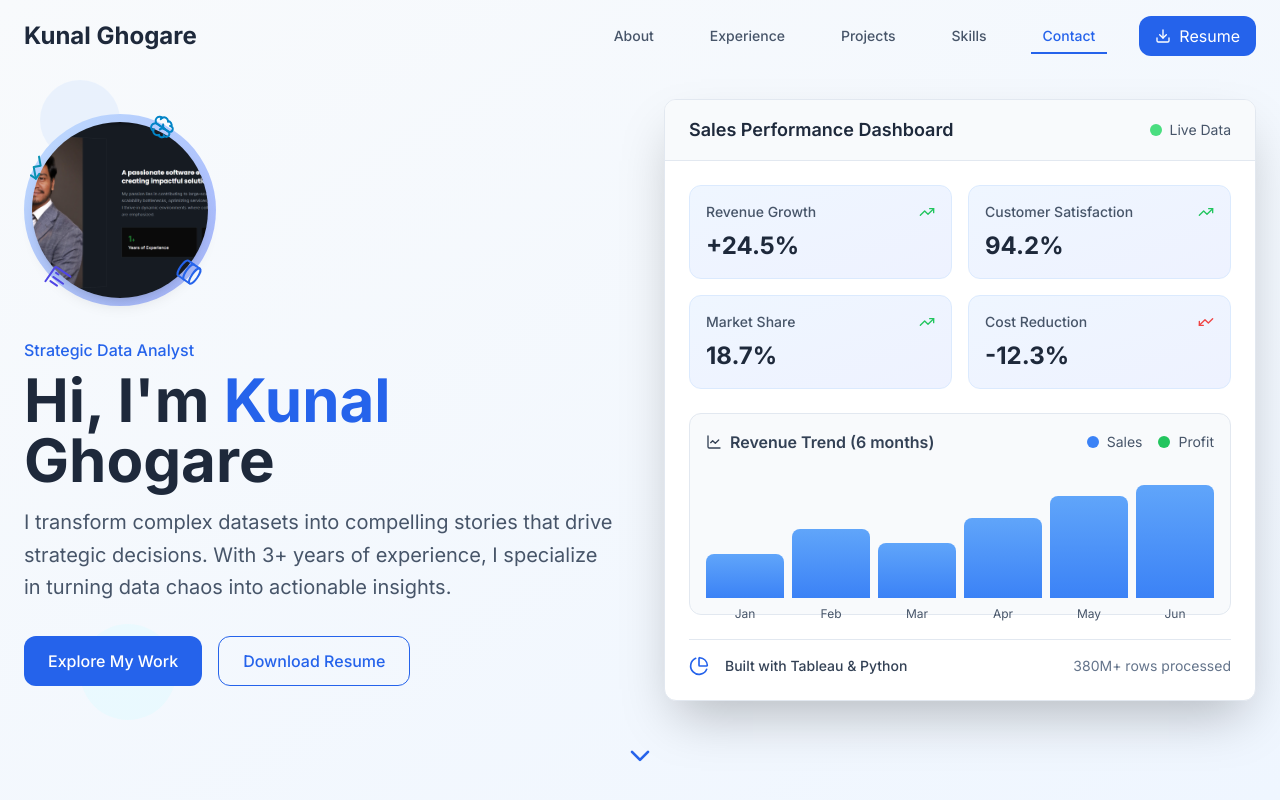
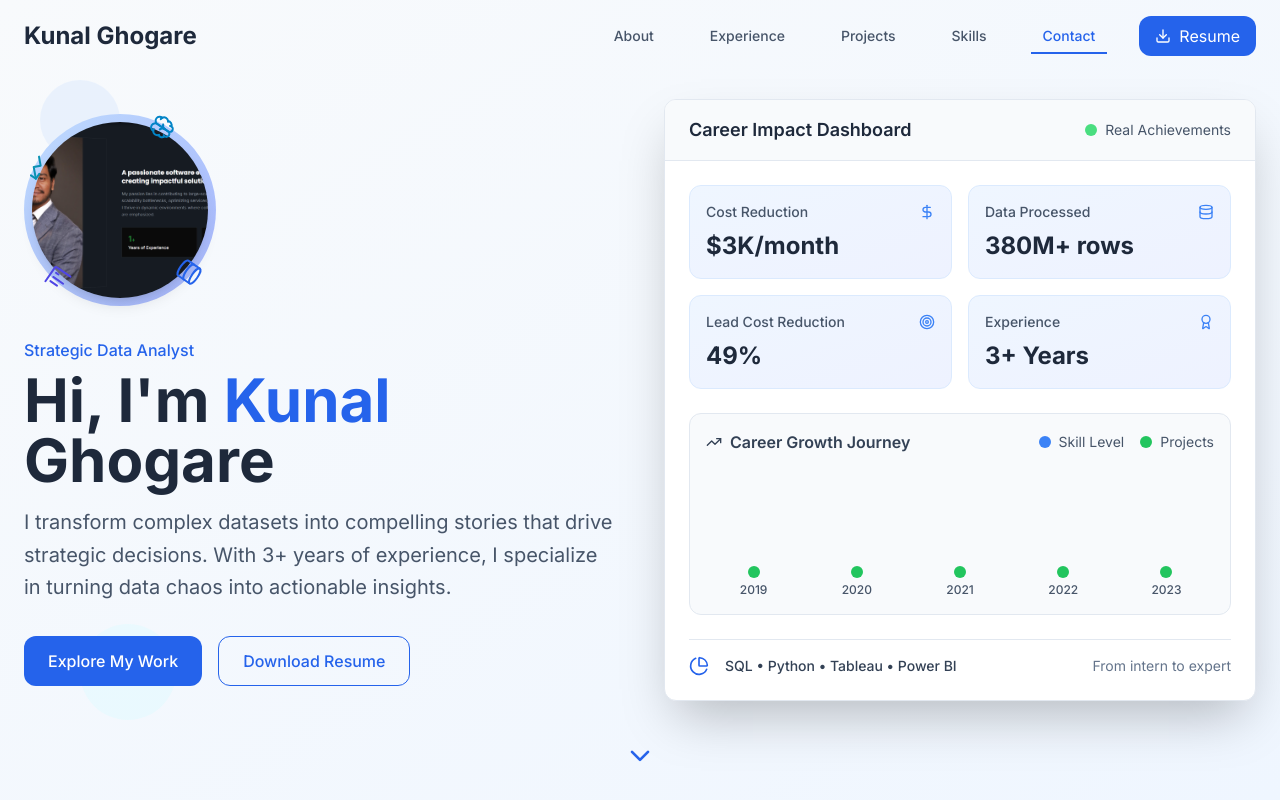
Before and after one commit to Kunal-ghogare/data-dashboard-kunal, a React (Vite) app: page / in a window 1280 px wide. Shown: the top 800 px of the page. Built offline with nearby package versions, Linux system fonts and the light colour scheme.

Commit message:
Refactor: Personalize dashboard metrics
Update dashboard metrics to reflect profile achievements and replace the revenue trend chart with a profile-related visualization.

```diff
--- a/src/components/LandingHero.tsx
+++ b/src/components/LandingHero.tsx
@@ -1,7 +1,7 @@
 
 import React from 'react';
 import { motion } from 'framer-motion';
-import { ChevronDown, Database, BarChart3, TrendingUp, Brain, PieChart, LineChart } from 'lucide-react';
+import { ChevronDown, Database, BarChart3, TrendingUp, Brain, PieChart, LineChart, Award, Users, DollarSign, Target } from 'lucide-react';
 
 const LandingHero = () => {
   const scrollToAbout = () => {
@@ -11,21 +11,21 @@ const LandingHero = () => {
     }
   };
 
-  // Mock data for visualizations
-  const salesData = [
-    { month: 'Jan', sales: 12000, profit: 3200 },
-    { month: 'Feb', sales: 19000, profit: 4100 },
-    { month: 'Mar', sales: 15000, profit: 3800 },
-    { month: 'Apr', sales: 22000, profit: 5200 },
-    { month: 'May', sales: 28000, profit: 6800 },
-    { month: 'Jun', sales: 31000, profit: 7400 }
+  // Career progression data showing skill growth over time
+  const careerData = [
+    { year: '2019', skillLevel: 25, experience: 'Intern', projects: 2 },
+    { year: '2020', skillLevel: 45, experience: 'Junior', projects: 5 },
+    { year: '2021', skillLevel: 65, experience: 'Analyst', projects: 8 },
+    { year: '2022', skillLevel: 80, experience: 'Senior', projects: 12 },
+    { year: '2023', skillLevel: 95, experience: 'Expert', projects: 15 }
   ];
 
-  const kpiData = [
-    { label: 'Revenue Growth', value: '+24.5%', trend: 'up' },
-    { label: 'Customer Satisfaction', value: '94.2%', trend: 'up' },
-    { label: 'Market Share', value: '18.7%', trend: 'up' },
-    { label: 'Cost Reduction', value: '-12.3%', trend: 'down' }
+  // Personalized KPI data based on actual achievements
+  const achievementData = [
+    { label: 'Cost Reduction', value: '$3K/month', trend: 'up', icon: DollarSign },
+    { label: 'Data Processed', value: '380M+ rows', trend: 'up', icon: Database },
+    { label: 'Lead Cost Reduction', value: '49%', trend: 'up', icon: Target },
+    { label: 'Experience', value: '3+ Years', trend: 'up', icon: Award }
   ];
 
   return (
@@ -124,7 +124,7 @@ const LandingHero = () => {
           </div>
         </motion.div>
 
-        {/* Right Side - Data Visualization Dashboard */}
+        {/* Right Side - Personalized Career Dashboard */}
         <motion.div
           initial={{ opacity: 0, x: 50 }}
           animate={{ opacity: 1, x: 0 }}
@@ -135,39 +135,38 @@ const LandingHero = () => {
             {/* Dashboard Header */}
             <div className="bg-slate-50 px-6 py-4 border-b border-slate-200">
               <div className="flex items-center justify-between">
-                <h3 className="text-lg font-semibold text-slate-800">Sales Performance Dashboard</h3>
+                <h3 className="text-lg font-semibold text-slate-800">Career Impact Dashboard</h3>
                 <div className="flex items-center space-x-2">
                   <div className="w-3 h-3 bg-green-400 rounded-full"></div>
-                  <span className="text-sm text-slate-600">Live Data</span>
+                  <span className="text-sm text-slate-600">Real Achievements</span>
                 </div>
               </div>
             </div>
 
-            {/* KPI Cards */}
+            {/* Achievement Cards */}
             <div className="p-6 space-y-6">
               <div className="grid grid-cols-2 gap-4">
-                {kpiData.map((kpi, index) => (
+                {achievementData.map((achievement, index) => {
+                  const IconComponent = achievement.icon;
+                  return (
                     <motion.div
-                    key={kpi.label}
+                      key={achievement.label}
                       initial={{ opacity: 0, y: 20 }}
                       animate={{ opacity: 1, y: 0 }}
                       transition={{ duration: 0.6, delay: 0.8 + index * 0.1 }}
                       className="bg-gradient-to-br from-blue-50 to-indigo-50 p-4 rounded-lg border border-blue-100"
                     >
                       <div className="flex items-center justify-between mb-2">
-                      <span className="text-sm font-medium text-slate-600">{kpi.label}</span>
-                      {kpi.trend === 'up' ? (
-                        <TrendingUp className="w-4 h-4 text-green-500" />
-                      ) : (
-                        <TrendingUp className="w-4 h-4 text-red-500 rotate-180" />
-                      )}
+                        <span className="text-sm font-medium text-slate-600">{achievement.label}</span>
+                        <IconComponent className="w-4 h-4 text-blue-500" />
                       </div>
-                    <div className="text-2xl font-bold text-slate-800">{kpi.value}</div>
+                      <div className="text-2xl font-bold text-slate-800">{achievement.value}</div>
                     </motion.div>
-                ))}
+                  );
+                })}
               </div>
 
-              {/* Chart Area */}
+              {/* Career Growth Chart */}
               <motion.div
                 initial={{ opacity: 0, y: 20 }}
                 animate={{ opacity: 1, y: 0 }}
@@ -176,38 +175,58 @@ const LandingHero = () => {
               >
                 <div className="flex items-center justify-between mb-4">
                   <h4 className="font-semibold text-slate-700 flex items-center gap-2">
-                    <LineChart className="w-4 h-4" />
-                    Revenue Trend (6 months)
+                    <TrendingUp className="w-4 h-4" />
+                    Career Growth Journey
                   </h4>
                   <div className="flex items-center space-x-4 text-sm">
                     <div className="flex items-center gap-2">
                       <div className="w-3 h-3 bg-blue-500 rounded-full"></div>
-                      <span className="text-slate-600">Sales</span>
+                      <span className="text-slate-600">Skill Level</span>
                     </div>
                     <div className="flex items-center gap-2">
                       <div className="w-3 h-3 bg-green-500 rounded-full"></div>
-                      <span className="text-slate-600">Profit</span>
+                      <span className="text-slate-600">Projects</span>
                     </div>
                   </div>
                 </div>
 
-                {/* Simple Bar Chart Visualization */}
+                {/* Career Progression Chart */}
                 <div className="flex items-end justify-between h-32 space-x-2">
-                  {salesData.map((data, index) => (
+                  {careerData.map((data, index) => (
                     <motion.div
-                      key={data.month}
+                      key={data.year}
+                      className="flex-1 flex flex-col items-center space-y-1"
+                    >
+                      {/* Skill Level Bar */}
+                      <motion.div
                         initial={{ height: 0 }}
-                      animate={{ height: `${(data.sales / 35000) * 100}%` }}
+                        animate={{ height: `${data.skillLevel}%` }}
                         transition={{ duration: 1, delay: 1.5 + index * 0.1 }}
-                      className="flex-1 bg-gradient-to-t from-blue-500 to-blue-400 rounded-t-sm relative group"
+                        className="w-full bg-gradient-to-t from-blue-500 to-blue-400 rounded-t-sm relative group max-h-24"
+                      >
+                        <div className="absolute -top-8 left-1/2 transform -translate-x-1/2 opacity-0 group-hover:opacity-100 transition-opacity">
+                          <div className="bg-slate-800 text-white text-xs px-2 py-1 rounded whitespace-nowrap">
+                            {data.experience}: {data.skillLevel}%
+                          </div>
+                        </div>
+                      </motion.div>
+
+                      {/* Projects Indicator */}
+                      <motion.div
+                        initial={{ scale: 0 }}
+                        animate={{ scale: 1 }}
+                        transition={{ duration: 0.5, delay: 2 + index * 0.1 }}
+                        className="w-3 h-3 bg-green-500 rounded-full relative group"
                       >
                         <div className="absolute -top-8 left-1/2 transform -translate-x-1/2 opacity-0 group-hover:opacity-100 transition-opacity">
                           <div className="bg-slate-800 text-white text-xs px-2 py-1 rounded">
-                          ${data.sales.toLocaleString()}
+                            {data.projects} projects
                           </div>
                         </div>
-                      <div className="absolute -bottom-6 left-1/2 transform -translate-x-1/2 text-xs text-slate-600">
-                        {data.month}
+                      </motion.div>
+
+                      <div className="text-xs text-slate-600 font-medium">
+                        {data.year}
                       </div>
                     </motion.div>
                   ))}
@@ -223,9 +242,9 @@ const LandingHero = () => {
               >
                 <div className="flex items-center space-x-4">
                   <PieChart className="w-5 h-5 text-blue-600" />
-                  <span className="text-sm font-medium text-slate-700">Built with Tableau & Python</span>
+                  <span className="text-sm font-medium text-slate-700">SQL • Python • Tableau • Power BI</span>
                 </div>
-                <div className="text-sm text-slate-500">380M+ rows processed</div>
+                <div className="text-sm text-slate-500">From intern to expert</div>
               </motion.div>
             </div>
           </div>
```
Lines whose indentation alone changed are shown as unchanged.
